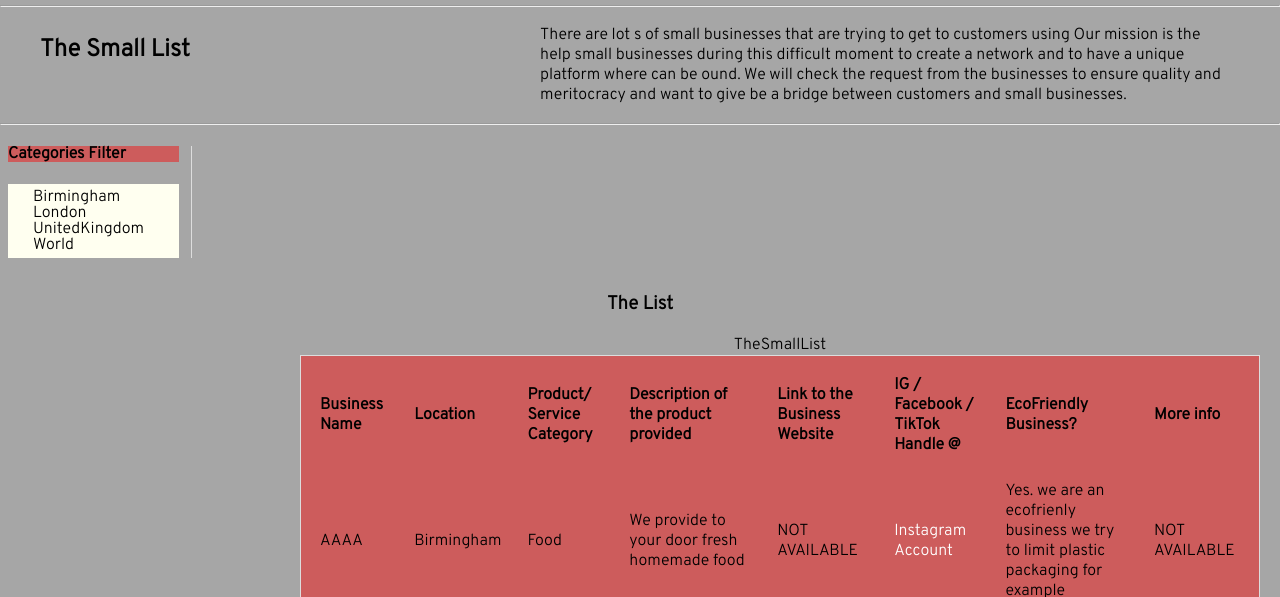
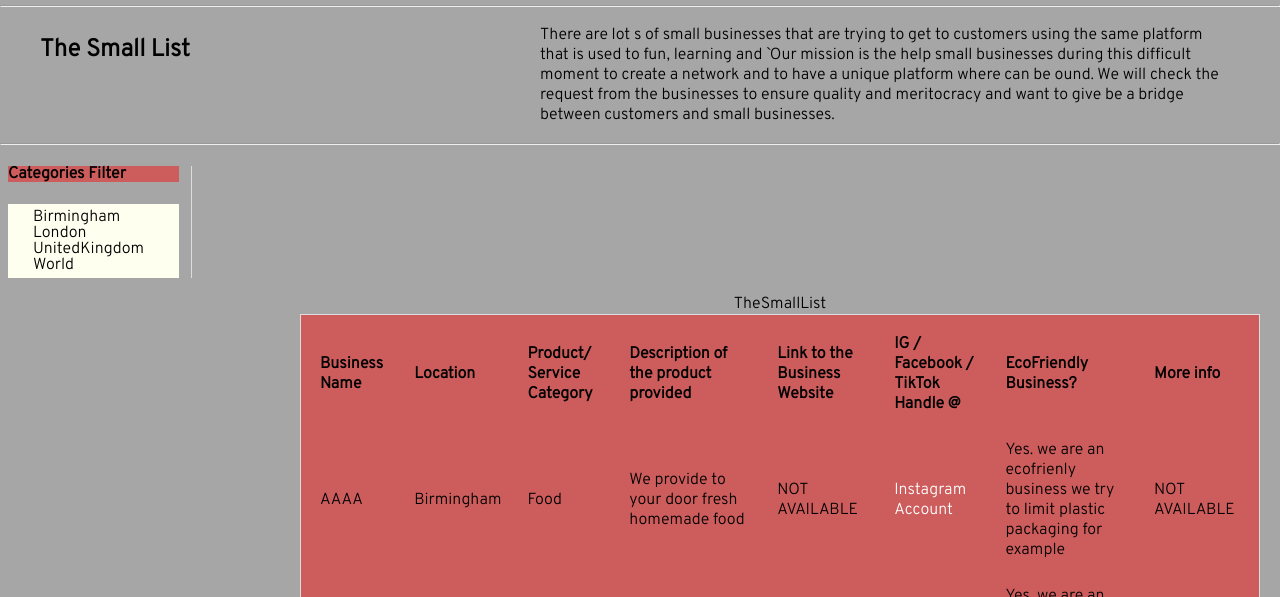
Before and after one commit to assmaratib/StrawberryGroup, a plain HTML site: page categories.html in a window 1280 px wide. Shown: the part 203-800 px from the top of the page. Drawn offline with Linux system fonts and the light colour scheme.

Commit message:
categories.html changes

```diff
--- a/categories.html
+++ b/categories.html
@@ -35,7 +35,8 @@
             <h2 class="CatH2">The Small List</h2>
             <p class="CatP">
 
-                There are lot s of small businesses that are trying to get to customers using
+                There are lot s of small businesses that are trying to get to customers using the same platform that is used to
+                fun, learning and `
                 Our mission is the help small businesses during this difficult moment to create a network and to have a unique platform where can be ound.
                 We will check the request from the businesses to ensure quality and meritocracy and want to give be a bridge between customers and small businesses.</b>
 
@@ -47,12 +48,12 @@
         <hr>
         <!-- BackImg for background-->
         <div class="CatFilter">
-            <script>
+            <!-- <script>
                 function myFunction(){
 
                 }
 
-            </script>
+            </script> -->
             <!-- List of elements or attributer to filter the list displayed
             have to stay at the lest side-->
             <h4>Categories Filter</h4>
@@ -69,7 +70,6 @@
             </div>
 
         <div class="CategoriesDiv2">
-            <h3 style="text-align: center;">The List</h3>
             <!-- table -->
             <table id="TheSmallList">
                 <caption>TheSmallList</caption>
```
